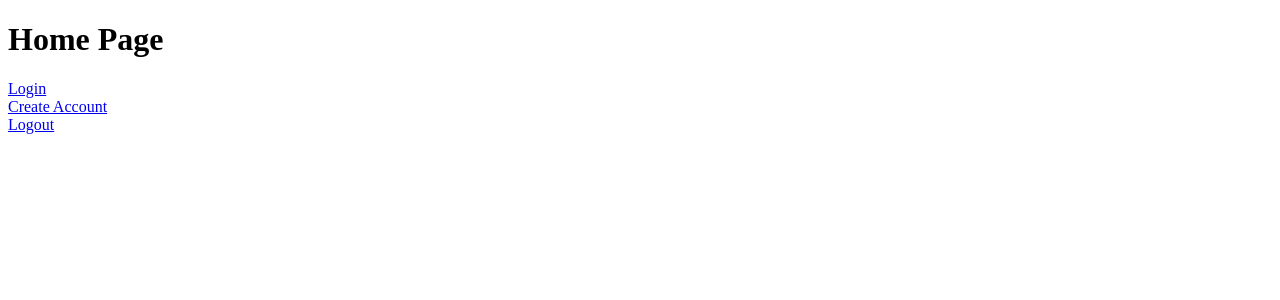
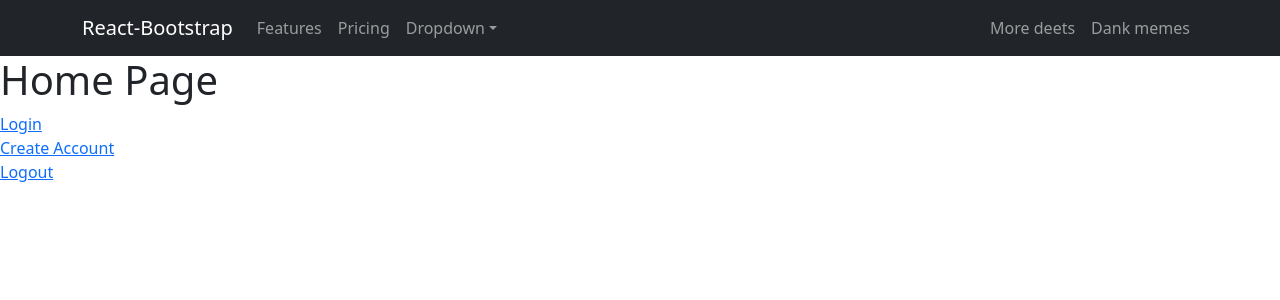
Before and after one commit to bandall/Jagalchi-Community-Board, a React (Create React App) app in the folder jagalchi-front/: page / in a window 1280 px wide. Shown: the top 300 px of the page. Built offline with nearby package versions, Linux system fonts and the light colour scheme.

Commit message:
bootstrap setup

```diff
--- a/jagalchi-front/package.json
+++ b/jagalchi-front/package.json
@@ -7,7 +7,9 @@
     "@testing-library/react": "^13.3.0",
     "@testing-library/user-event": "^13.5.0",
     "axios": "^0.27.2",
+    "bootstrap": "^5.1.3",
     "react": "^18.2.0",
+    "react-bootstrap": "^2.4.0",
     "react-dom": "^18.2.0",
     "react-router-dom": "^6.3.0",
     "react-scripts": "5.0.1",
@@ -38,5 +40,5 @@
     ]
   },
   "homepage": "./",
-  "proxy":"http://localhost:4000"
+  "proxy": "http://localhost:4000"
 }
--- a/jagalchi-front/src/App.js
+++ b/jagalchi-front/src/App.js
@@ -3,7 +3,7 @@
 import Login from "./Login.js";
 import Join from "./Join.js";
 import Logout from './Logout.js';
-
+import 'bootstrap/dist/css/bootstrap.min.css';
 function App() {
   return (
     <Routes>
@@ -11,6 +11,7 @@
         <Route path="/login" element={<Login />} />
         <Route path="/join" element={<Join />} />
         <Route path="/logout" element={<Logout />} />
+        <Route path="*" element={<Logout />} />
     </Routes>
   )
 }
--- a/jagalchi-front/src/Home.js
+++ b/jagalchi-front/src/Home.js
@@ -1,5 +1,6 @@
 import { useEffect, useState } from "react";
 import { Link } from "react-router-dom";
+import Navbar from "./components/navbar/Navbar1";
 function Home() {
     const [loggedIn, setLoggedin] = useState(false);
 
@@ -10,6 +11,7 @@
     }, []);
     return(
         <div>
+            <Navbar />
             <h1>Home Page</h1>
             <Link to={`/login`}>Login</Link>
             <br/>
--- /dev/null
+++ b/jagalchi-front/src/components/navbar/Navbar.module.css
@@ -0,0 +1,91 @@
+element.style {
+
+}
+.bg_dark {
+    --bs-bg-opacity: 1;
+    background-color: rgba(var(--bs-dark-rgb),var(--bs-bg-opacity))!important;
+}
+.text_white {
+    --bs-text-opacity: 1;
+    color: rgba(var(--bs-white-rgb),var(--bs-text-opacity))!important;
+}
+.p_3 {
+    padding: 1rem!important;
+}
+*, ::after, ::before {
+    box-sizing: border-box;
+}
+user agent stylesheet
+header {
+    display: block;
+}
+body {
+    margin: 0;
+    font-family: var(--bs-body-font-family);
+    font-size: var(--bs-body-font-size);
+    font-weight: var(--bs-body-font-weight);
+    line-height: var(--bs-body-line-height);
+    color: var(--bs-body-color);
+    text-align: var(--bs-body-text-align);
+    background-color: var(--bs-body-bg);
+    -webkit-text-size-adjust: 100%;
+    -webkit-tap-highlight-color: transparent;
+}
+:root {
+    --bs-blue: #0d6efd;
+    --bs-indigo: #6610f2;
+    --bs-purple: #6f42c1;
+    --bs-pink: #d63384;
+    --bs-red: #dc3545;
+    --bs-orange: #fd7e14;
+    --bs-yellow: #ffc107;
+    --bs-green: #198754;
+    --bs-teal: #20c997;
+    --bs-cyan: #0dcaf0;
+    --bs-black: #000;
+    --bs-white: #fff;
+    --bs-gray: #6c757d;
+    --bs-gray-dark: #343a40;
+    --bs-gray-100: #f8f9fa;
+    --bs-gray-200: #e9ecef;
+    --bs-gray-300: #dee2e6;
+    --bs-gray-400: #ced4da;
+    --bs-gray-500: #adb5bd;
+    --bs-gray-600: #6c757d;
+    --bs-gray-700: #495057;
+    --bs-gray-800: #343a40;
+    --bs-gray-900: #212529;
+    --bs-primary: #0d6efd;
+    --bs-secondary: #6c757d;
+    --bs-success: #198754;
+    --bs-info: #0dcaf0;
+    --bs-warning: #ffc107;
+    --bs-danger: #dc3545;
+    --bs-light: #f8f9fa;
+    --bs-dark: #212529;
+    --bs-primary-rgb: 13,110,253;
+    --bs-secondary-rgb: 108,117,125;
+    --bs-success-rgb: 25,135,84;
+    --bs-info-rgb: 13,202,240;
+    --bs-warning-rgb: 255,193,7;
+    --bs-danger-rgb: 220,53,69;
+    --bs-light-rgb: 248,249,250;
+    --bs-dark-rgb: 33,37,41;
+    --bs-white-rgb: 255,255,255;
+    --bs-black-rgb: 0,0,0;
+    --bs-body-color-rgb: 33,37,41;
+    --bs-body-bg-rgb: 255,255,255;
+    --bs-font-sans-serif: system-ui,-apple-system,"Segoe UI",Roboto,"Helvetica Neue","Noto Sans","Liberation Sans",Arial,sans-serif,"Apple Color Emoji","Segoe UI Emoji","Segoe UI Symbol","Noto Color Emoji";
+    --bs-font-monospace: SFMono-Regular,Menlo,Monaco,Consolas,"Liberation Mono","Courier New",monospace;
+    --bs-gradient: linear-gradient(180deg, rgba(255, 255, 255, 0.15), rgba(255, 255, 255, 0));
+    --bs-body-font-family: var(--bs-font-sans-serif);
+    --bs-body-font-size: 1rem;
+    --bs-body-font-weight: 400;
+    --bs-body-line-height: 1.5;
+}
+*, ::after, ::before {
+    box-sizing: border-box;
+}
+*, ::after, ::before {
+    box-sizing: border-box;
+}
--- /dev/null
+++ b/jagalchi-front/src/components/navbar/Navbar1.js
@@ -0,0 +1,32 @@
+import {Container, Nav, Navbar, NavDropdown} from 'react-bootstrap';
+function Navbar1(params) {
+    return (
+        <Navbar collapseOnSelect expand="lg" bg="dark" variant="dark">
+            <Container>
+                <Navbar.Brand href="#home">React-Bootstrap</Navbar.Brand>
+                    <Navbar.Toggle aria-controls="responsive-navbar-nav" />
+                        <Navbar.Collapse id="responsive-navbar-nav">
+                            <Nav className="me-auto">
+                                <Nav.Link href="#features">Features</Nav.Link>
+                                <Nav.Link href="#pricing">Pricing</Nav.Link>
+                                <NavDropdown title="Dropdown" id="collasible-nav-dropdown">
+                                    <NavDropdown.Item href="#action/3.1">Action</NavDropdown.Item>
+                                    <NavDropdown.Item href="#action/3.2">Another action</NavDropdown.Item>
+                                    <NavDropdown.Item href="#action/3.3">Something</NavDropdown.Item>
+                                    <NavDropdown.Divider />
+                                    <NavDropdown.Item href="#action/3.4">Separated link</NavDropdown.Item>
+                                </NavDropdown>
+                            </Nav>
+                            <Nav>
+                            <Nav.Link href="#deets">More deets</Nav.Link>
+                            <Nav.Link eventKey={2} href="#memes">
+                                Dank memes
+                        </Nav.Link>
+                    </Nav>
+                </Navbar.Collapse>
+            </Container>
+        </Navbar>
+    );
+}
+
+export default Navbar1;
```
Also changed, not shown: 1 other file (tests, documents, lock files or other folders).
